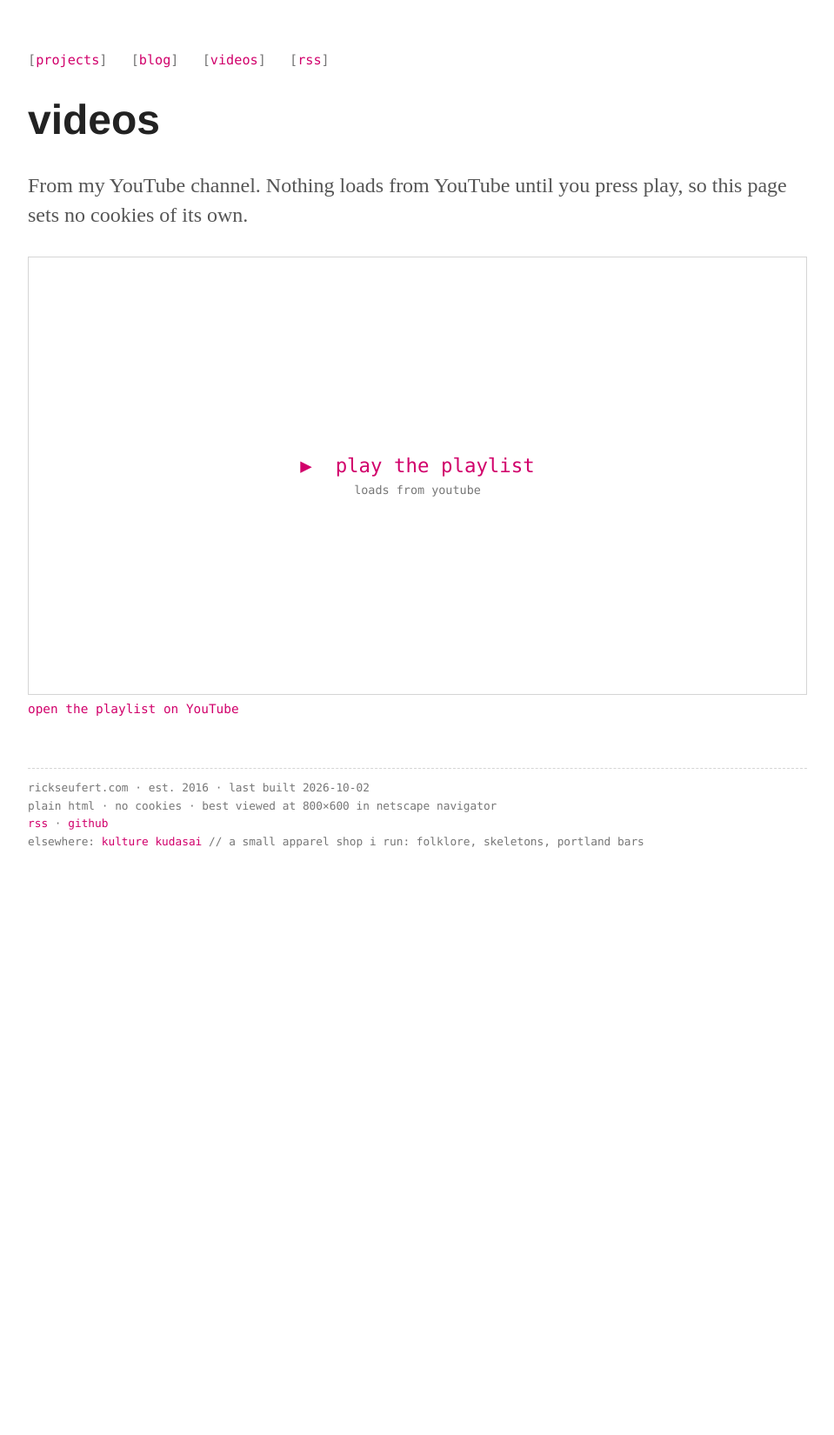
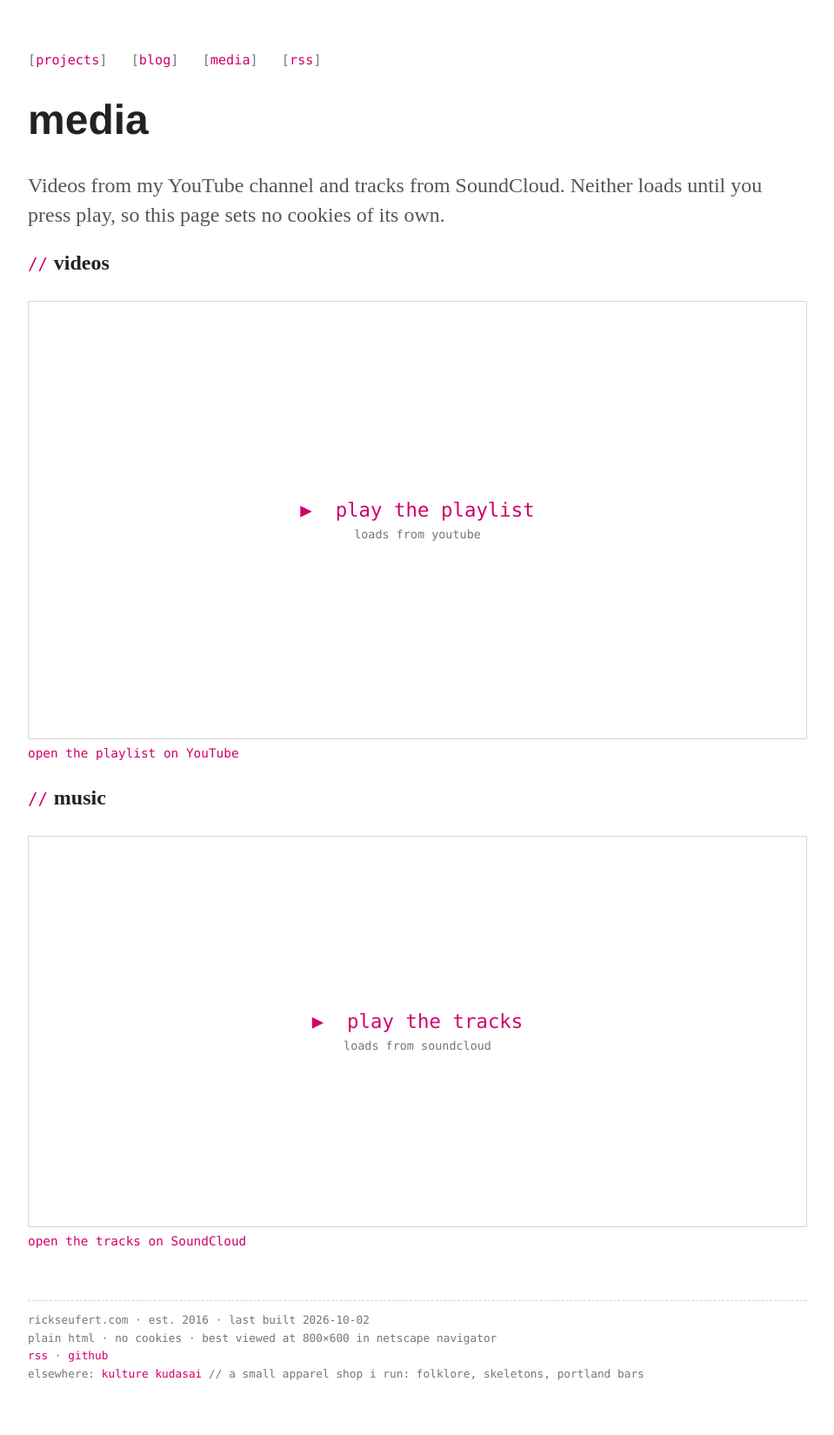
Before and after one commit to rseufert/rseufert.github.io, a Jekyll site: the page built from media/index.html, in a window 1280 px wide. Shown: the whole page at 87% size, without its empty margins (160-1119 px from the left). Built offline with Jekyll 4.4.1, drawn with Linux system fonts in a browser that asks for light colours; before the commit the page ends 1038 px from its top, so only the background shows below that.

Commit message:
Media page: SoundCloud tracks under the videos; the menu item is now media
The SoundCloud player loads only on a click, like the YouTube one, and
gets its list player's fixed 450 px height rather than 16:9.

Co-Authored-By: Claude Opus 5.5 <noreply@anthropic.com>
Claude-Session: https://claude.ai/code/session_015RDTBgG3oYVSZTAaz1gNwq

```diff
--- a/_layouts/default.html
+++ b/_layouts/default.html
@@ -17,7 +17,7 @@
 	        		<!--<li><a href="/">Home</a></li>-->
 	        		<li><a href="/#projects">projects</a></li>
 	        		<li><a href="/blog/">blog</a></li>
-	        		<li><a href="/media/">videos</a></li>
+	        		<li><a href="/media/">media</a></li>
 	        		<li><a href="/blog/atom.xml">rss</a></li>
 
 	    		</ul>
--- a/css/main.css
+++ b/css/main.css
@@ -345,3 +345,13 @@ code {
 }
 .media .embed button.load:hover, .media .embed button.load:focus-visible { border-color: var(--accent); }
 .media .embed figcaption { font: 0.9em var(--mono); color: var(--faint); margin-top: 8px; }
+/* SoundCloud's list player is a fixed height, not a 16:9 picture. */
+.media .embed button.sound, .media .embed iframe.sound { aspect-ratio: auto; height: 450px; }
+.media h2::before {
+    content: "//";
+    font-family: var(--mono);
+    font-weight: normal;
+    font-size: 0.8em;
+    color: var(--accent);
+    margin-right: 0.35em;
+}
--- a/media/index.html
+++ b/media/index.html
@@ -1,14 +1,21 @@
 ---
 layout: default
-title: Rick Seufert - videos
+title: Rick Seufert - media
 ---
 <div class="media">
-	<h1>videos</h1>
-	<p class="lede">From my YouTube channel. Nothing loads from YouTube until you press play, so this page sets no cookies of its own.</p>
+	<h1>media</h1>
+	<p class="lede">Videos from my YouTube channel and tracks from SoundCloud. Neither loads until you press play, so this page sets no cookies of its own.</p>
 
+	<h2>videos</h2>
 	<figure class="embed">
 		<button class="load" type="button" data-src="https://www.youtube-nocookie.com/embed/videoseries?list=PLa-2B3enIAoU&amp;autoplay=1" data-title="YouTube playlist">&#9654;&nbsp; play the playlist <span>loads from youtube</span></button>
 		<figcaption><a href="https://www.youtube.com/playlist?list=PLa-2B3enIAoU">open the playlist on YouTube</a></figcaption>
+	</figure>
+
+	<h2>music</h2>
+	<figure class="embed">
+		<button class="load sound" type="button" data-src="https://w.soundcloud.com/player/?url=https%3A//soundcloud.com/the-rick&amp;auto_play=true&amp;show_comments=false&amp;show_reposts=false&amp;visual=false" data-title="SoundCloud tracks">&#9654;&nbsp; play the tracks <span>loads from soundcloud</span></button>
+		<figcaption><a href="https://soundcloud.com/the-rick/tracks">open the tracks on SoundCloud</a></figcaption>
 	</figure>
 </div><!-- /.media -->
 
```
Also changed, not shown: other parts of media/index.html (+1 -0 lines).
